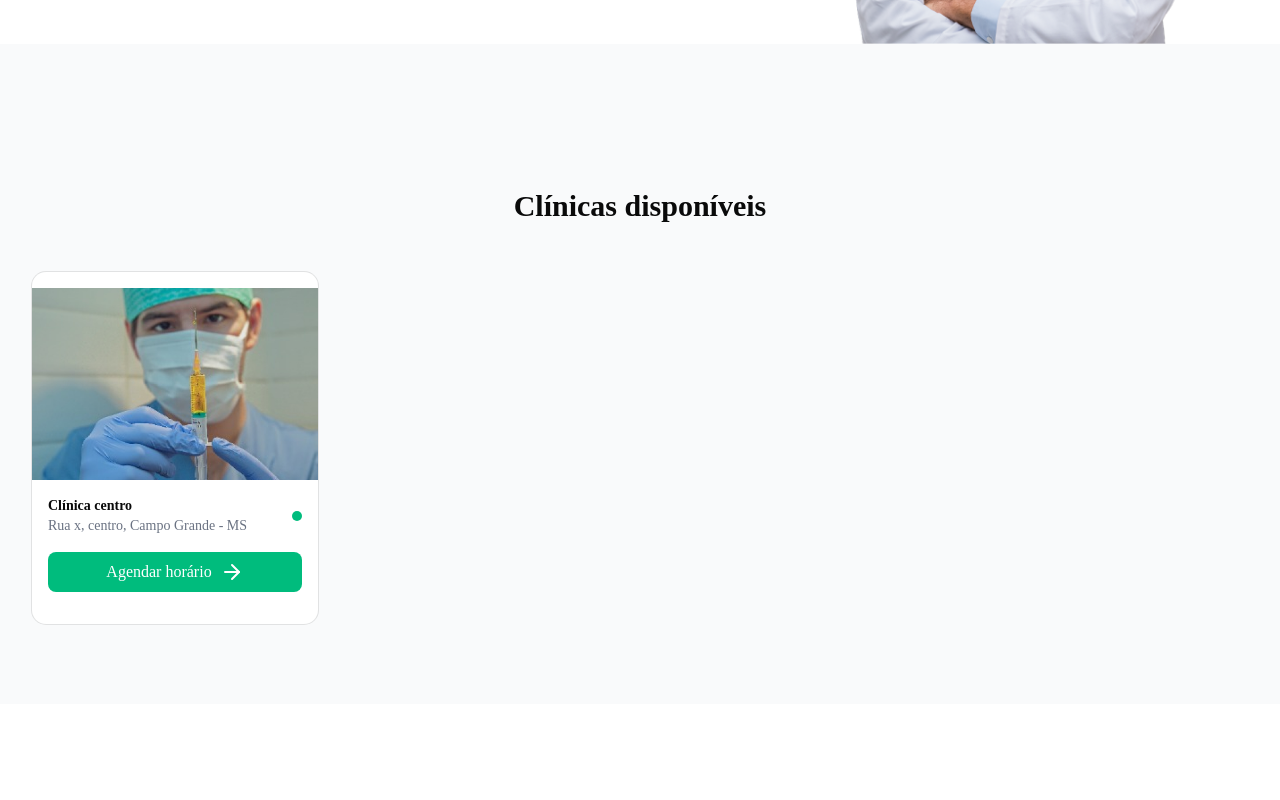
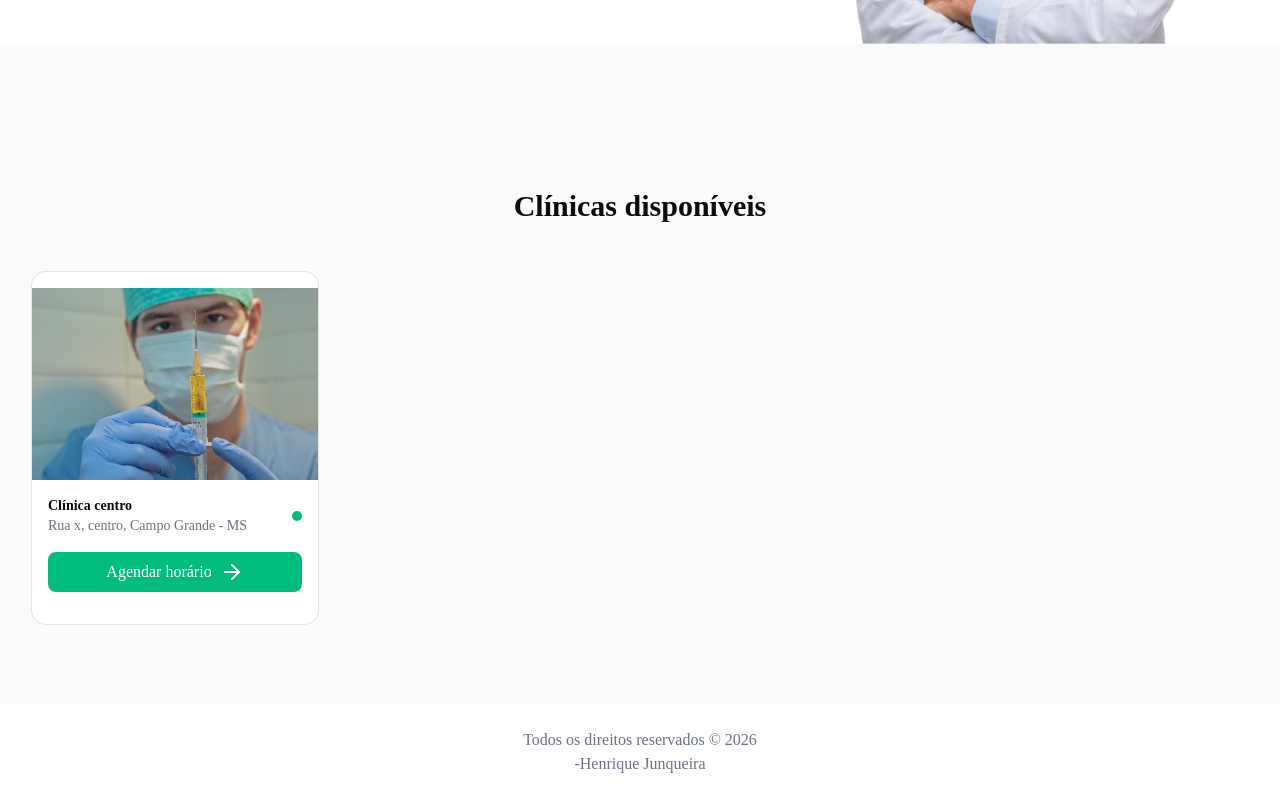
Before and after one commit to henriquejunqueira/projeto_fullstack_saas, a Next.js app in the folder odontopro/: page / in a window 1280 px wide. Shown: the part 467-1267 px from the top of the page. Before the commit the page ends 1171 px from the top, so only its background shows below. Built offline with nearby package versions, Linux system fonts and the light colour scheme.

Commit message:
Criando footer da página home

```diff
--- /dev/null
+++ b/odontopro/src/app/(public)/_componentes/footer.tsx
@@ -0,0 +1,8 @@
+export function Footer() {
+  return (
+    <footer className='py-6 text-center text-gray-500 text-sm md:text-base'>
+      <p>Todos os direitos reservados © {new Date().getFullYear()}</p> -
+      <span className='hover:text-black duration-300'>Henrique Junqueira</span>
+    </footer>
+  );
+}
--- a/odontopro/src/app/(public)/page.tsx
+++ b/odontopro/src/app/(public)/page.tsx
@@ -1,3 +1,4 @@
+import { Footer } from './_componentes/footer';
 import { Header } from './_componentes/header';
 import { Hero } from './_componentes/hero';
 import { Professionals } from './_componentes/professionals';
@@ -10,6 +11,7 @@ export default function Home() {
       <div>
         <Hero />
         <Professionals />
+        <Footer />
       </div>
     </div>
   );
```
